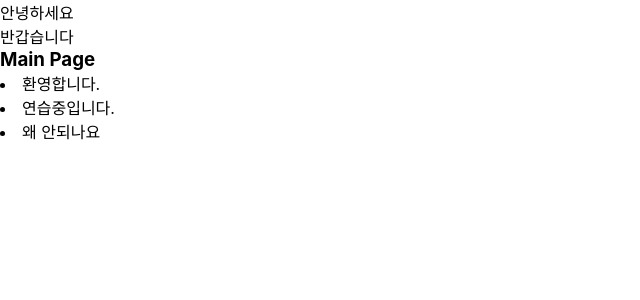
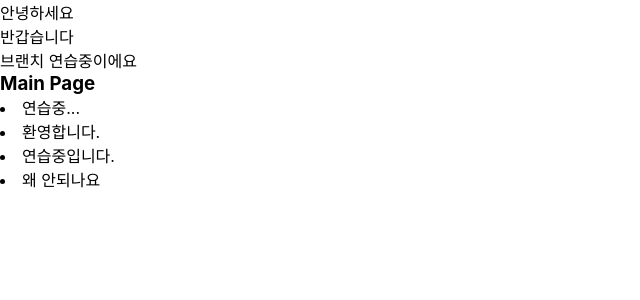
Before and after one commit to 28sungmin/dad_web, a React (Create React App) app: page / in a window 1280 px wide. Shown: the top 300 px of the page, without its empty margins (0-640 px from the left). Built offline with nearby package versions, Linux system fonts and the light colour scheme.

Commit message:
practice1

```diff
--- a/src/components/common/HeaderCp.jsx
+++ b/src/components/common/HeaderCp.jsx
@@ -6,6 +6,7 @@ const HeaderCp = () => {
       <ul>
         <li>안녕하세요</li>
         <li>반갑습니다</li>
+        <li>브랜치 연습중이에요</li>
       </ul>
     </header>
   );
--- a/src/pages/MainPg.jsx
+++ b/src/pages/MainPg.jsx
@@ -2,6 +2,7 @@ const MainPg = () => {
   return (
     <>
       <h3>Main Page</h3>
+      <li>연습중...</li>
     </>
   );
 };
```
